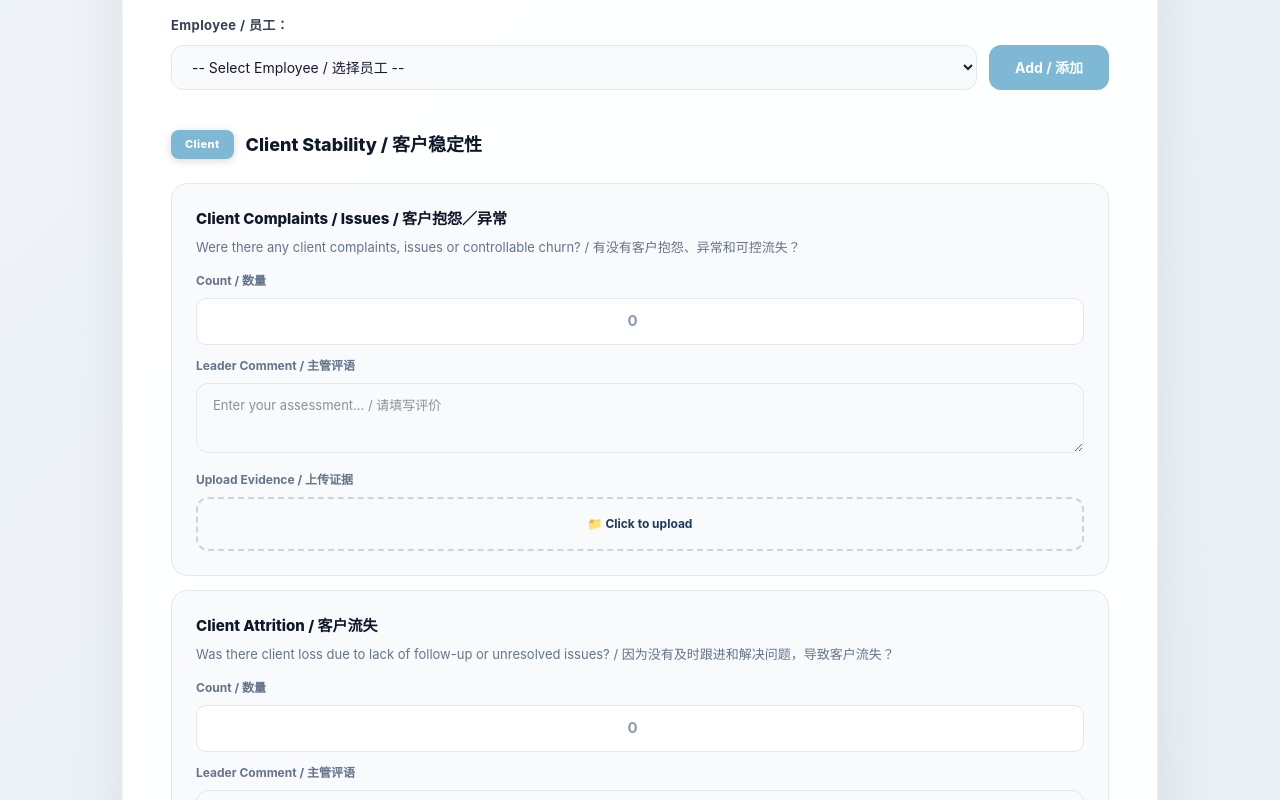
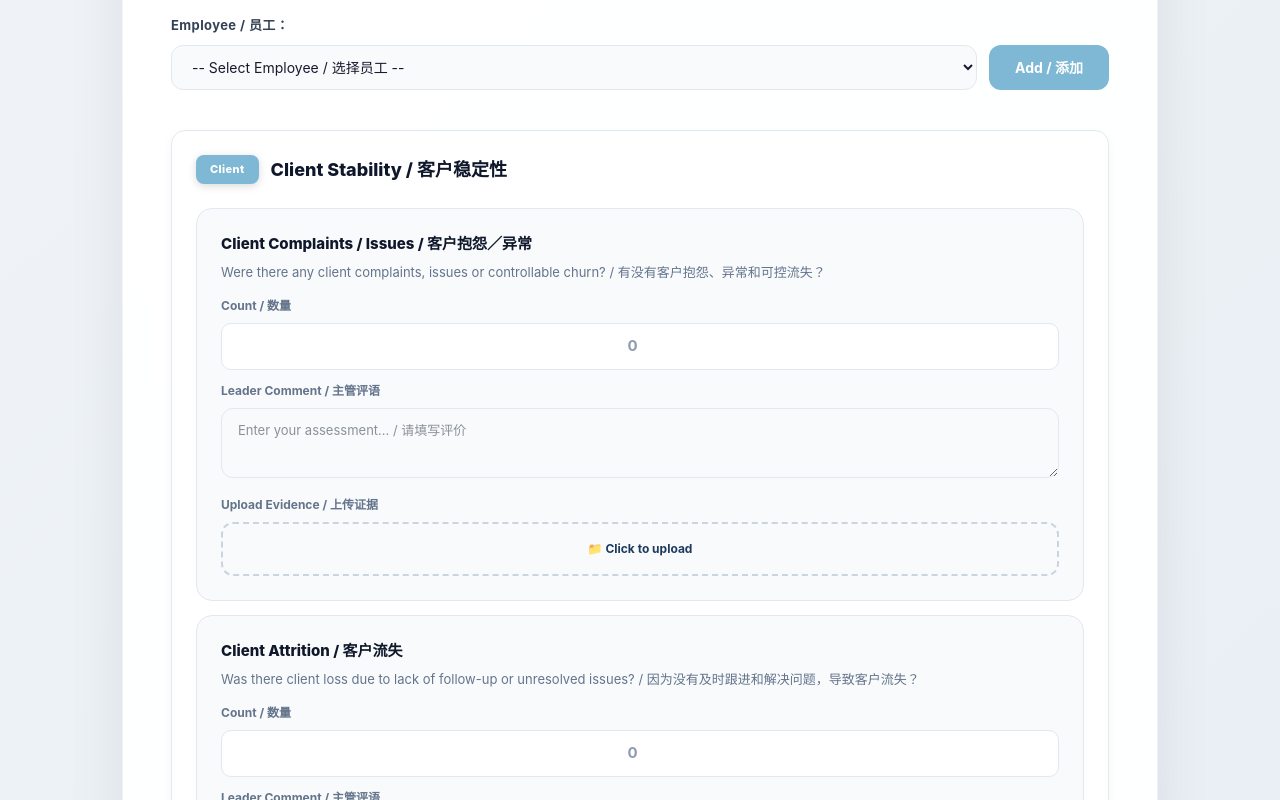
Before and after one commit to enquiry-commits/Review-Form, a Next.js app: page /dashboard/leader-review in a window 1280 px wide. Shown: the part 500-1300 px from the top of the page. Built offline with nearby package versions, Linux system fonts and the light colour scheme; sample sign-in values are in the browser's storage.

Commit message:
添加分类卡片外层样式：边框、阴影、背景、圆角，增加立体感

```diff
--- a/app/dashboard/leader-review/page.tsx
+++ b/app/dashboard/leader-review/page.tsx
@@ -218,7 +218,15 @@ export default function LeaderReviewForm() {
 
           {/* KPI Sections */}
           {kpiCategories.map((cat, idx) => (
-            <div key={idx} style={{marginBottom: '40px'}}>
+            <div key={idx} style={{
+              marginBottom: '40px',
+              background: 'rgba(255, 255, 255, 0.95)',
+              border: '1.5px solid #e2e8f0',
+              borderRadius: '14px',
+              padding: '24px',
+              boxShadow: '0 4px 12px rgba(0, 0, 0, 0.04)',
+              transition: 'all 0.3s'
+            }}>
               <div style={{display: 'flex', alignItems: 'center', gap: '12px', marginBottom: '24px'}}>
                 <span style={{display: 'inline-flex', alignItems: 'center', gap: '6px', padding: '6px 14px', background: cat.badge, color: 'white', borderRadius: '8px', fontSize: '11px', fontWeight: '800', letterSpacing: '0.4px', boxShadow: '0 2px 8px rgba(0,0,0,0.15)'}}>{cat.category}</span>
                 <span style={{fontSize: '18px', fontWeight: '800', color: '#0f172a'}}>{cat.label}</span>
@@ -265,7 +273,15 @@ export default function LeaderReviewForm() {
           ))}
 
           {/* Positive Items Section */}
-          <div style={{marginBottom: '40px'}}>
+          <div style={{
+            marginBottom: '40px',
+            background: 'rgba(255, 255, 255, 0.95)',
+            border: '1.5px solid #e2e8f0',
+            borderRadius: '14px',
+            padding: '24px',
+            boxShadow: '0 4px 12px rgba(0, 0, 0, 0.04)',
+            transition: 'all 0.3s'
+          }}>
             <div style={{display: 'flex', alignItems: 'center', gap: '12px', marginBottom: '24px'}}>
               <span style={{display: 'inline-flex', alignItems: 'center', gap: '6px', padding: '6px 14px', background: '#10b981', color: 'white', borderRadius: '8px', fontSize: '11px', fontWeight: '800', letterSpacing: '0.4px', boxShadow: '0 2px 8px rgba(0,0,0,0.15)'}}>★ Positive</span>
               <span style={{fontSize: '18px', fontWeight: '800', color: '#0f172a'}}>Positive Items / 正面项目记录</span>
```
